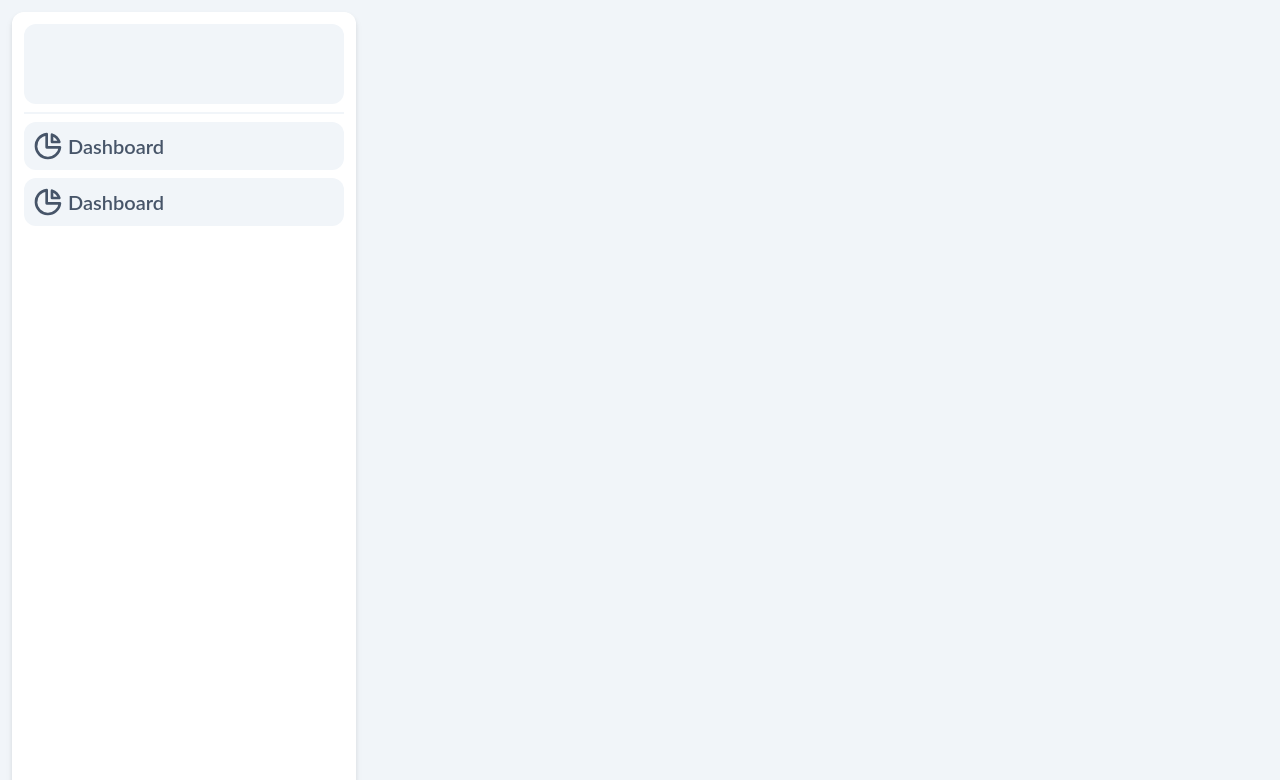
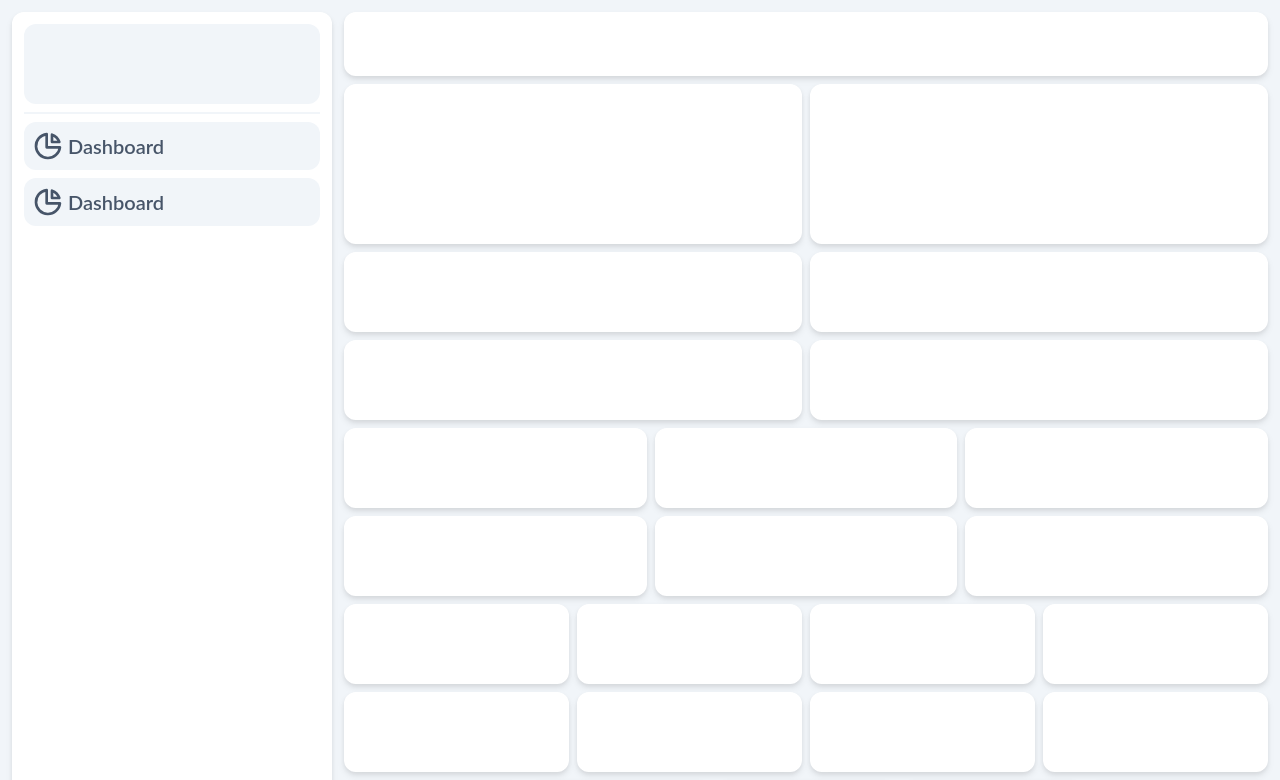
Before and after one commit to 13angs/react-ts-plain-css-demo, a React (Create React App) app: page / in a window 1280 px wide. Shown: the top 780 px of the page. Built offline with nearby package versions, Linux system fonts and the light colour scheme.

Commit message:
add grid, navbar, blog page, route

```diff
--- a/App.tsx
+++ b/App.tsx
@@ -1,14 +1,22 @@
 import * as React from 'react';
 import './style.css';
 import { BrowserRouter, Routes, Route } from 'react-router-dom';
-import Dashboard from './pages/dashboard/dashboard';
+import DashboardRoutes from './routes/dashboard';
+
+// lazily import Pages
+const Dashboard = React.lazy(() => import('./pages/dashboard/dashboard'));
+const Blog = React.lazy(() => import('./pages/blog/blog'));
 
 export default function App() {
+  const routes = new DashboardRoutes();
   return (
     <BrowserRouter>
-      <Routes>
-        <Route path="/" element={<Dashboard />} />
-      </Routes>
+      <React.Suspense fallback={<div>...</div>}>
+        <Routes>
+          <Route path={routes.blog} element={<Blog />} />
+          <Route path={routes.dashboard} element={<Dashboard />} />
+        </Routes>
+      </React.Suspense>
     </BrowserRouter>
   );
 }
--- /dev/null
+++ b/components/content/content.tsx
@@ -0,0 +1,19 @@
+import * as React from 'react';
+
+export interface contentProps {
+  children?: React.ReactNode;
+}
+function Content(props: contentProps) {
+  const { children } = props;
+  return (
+    <div className="ml-86 mt-20 mr-3 max-w-full py-1">
+      {/**
+       * Be aware when using text
+       * make sure it not connected
+       */}
+      {children}
+    </div>
+  );
+}
+
+export default Content;
--- a/components/drawer/drawer.tsx
+++ b/components/drawer/drawer.tsx
@@ -7,8 +7,13 @@ export interface drawerProps {
 
 export default function Drawer(props: drawerProps) {
   return (
-    <div className="fixed top-0 left-0 w-80 h-full rounded-xl p-3">
-      <div className="h-full w-full bg-white drop-shadow-md rounded-xl p-3 max-w-full">
+    <div className="fixed top-3 left-3 w-80 h-full rounded-xl">
+      {/**
+       * Avoid using full-width/margin if use fixed position
+       * Try using top left bottom right instread
+       */}
+
+      <div className="h-full bg-white drop-shadow-md rounded-xl p-3 max-w-full">
         <div className="w-full h-20 bg-slate-100 rounded-xl"></div>
         <div className="border-slate-100 border-solid border-01 flex grow my-2" />
         {/* don't use full width when using padding */}
--- a/components/layout/layout.tsx
+++ b/components/layout/layout.tsx
@@ -1,5 +1,7 @@
 import * as React from 'react';
+import Content from '../content/content';
 import Drawer from '../drawer/drawer';
+import NavBar from '../navbar/navbar';
 
 export interface layoutProps {
   children?: React.ReactNode;
@@ -9,8 +11,9 @@ export default function Layout(props: layoutProps) {
   const { children } = props;
   return (
     <div>
+      <NavBar />
       <Drawer />
-      {children}
+      <Content>{children}</Content>
     </div>
   );
 }
--- /dev/null
+++ b/components/navbar/navbar.tsx
@@ -0,0 +1,13 @@
+import * as React from 'react';
+
+export interface navBarProps {}
+
+function NavBar(props: navBarProps) {
+  return (
+    <div className="fixed right-3 top-3 left-86">
+      <nav className="h-16 bg-white rounded-xl drop-shadow-md"></nav>
+    </div>
+  );
+}
+
+export default NavBar;
--- /dev/null
+++ b/pages/blog/blog.tsx
@@ -0,0 +1,14 @@
+import * as React from 'react';
+import Layout from '../../components/layout/layout';
+
+function Blog() {
+  return (
+    <Layout>
+      <div>
+        <div>Blog Page</div>
+      </div>
+    </Layout>
+  );
+}
+
+export default Blog;
--- a/pages/dashboard/dashboard.tsx
+++ b/pages/dashboard/dashboard.tsx
@@ -6,5 +6,55 @@ export interface dashboardProps {
 }
 
 export default function Dashboard(props: dashboardProps) {
-  return <Layout>{/* <div>I'm from dashboard</div> */}</Layout>;
+  return (
+    <Layout>
+      {/**
+       * grid-rows means how many row should the children construct
+       */}
+      <div className="grid grid-rows-1 grid-flow-col gap-2 mb-2">
+        <div className="h-40 bg-white drop-shadow-md rounded-xl"></div>
+        <div className="h-40 bg-white drop-shadow-md rounded-xl"></div>
+      </div>
+
+      <div className="grid grid-rows-2 grid-flow-col gap-2 mb-2">
+        <div className="h-20 bg-white drop-shadow-md rounded-xl"></div>
+        <div className="h-20 bg-white drop-shadow-md rounded-xl"></div>
+        <div className="h-20 bg-white drop-shadow-md rounded-xl"></div>
+        <div className="h-20 bg-white drop-shadow-md rounded-xl"></div>
+      </div>
+
+      <div className="grid grid-rows-2 grid-flow-col gap-2 mb-2">
+        <div className="h-20 bg-white drop-shadow-md rounded-xl"></div>
+        <div className="h-20 bg-white drop-shadow-md rounded-xl"></div>
+        <div className="h-20 bg-white drop-shadow-md rounded-xl"></div>
+        <div className="h-20 bg-white drop-shadow-md rounded-xl"></div>
+        <div className="h-20 bg-white drop-shadow-md rounded-xl"></div>
+        <div className="h-20 bg-white drop-shadow-md rounded-xl"></div>
+      </div>
+
+      <div className="grid grid-rows-2 grid-flow-col gap-2 mb-2">
+        <div className="h-20 bg-white drop-shadow-md rounded-xl"></div>
+        <div className="h-20 bg-white drop-shadow-md rounded-xl"></div>
+        <div className="h-20 bg-white drop-shadow-md rounded-xl"></div>
+        <div className="h-20 bg-white drop-shadow-md rounded-xl"></div>
+        <div className="h-20 bg-white drop-shadow-md rounded-xl"></div>
+        <div className="h-20 bg-white drop-shadow-md rounded-xl"></div>
+        <div className="h-20 bg-white drop-shadow-md rounded-xl"></div>
+        <div className="h-20 bg-white drop-shadow-md rounded-xl"></div>
+      </div>
+
+      <div className="grid grid-rows-2 grid-flow-col gap-2 mb-2">
+        <div className="h-20 bg-white drop-shadow-md rounded-xl"></div>
+        <div className="h-20 bg-white drop-shadow-md rounded-xl"></div>
+        <div className="h-20 bg-white drop-shadow-md rounded-xl"></div>
+        <div className="h-20 bg-white drop-shadow-md rounded-xl"></div>
+        <div className="h-20 bg-white drop-shadow-md rounded-xl"></div>
+        <div className="h-20 bg-white drop-shadow-md rounded-xl"></div>
+        <div className="h-20 bg-white drop-shadow-md rounded-xl"></div>
+        <div className="h-20 bg-white drop-shadow-md rounded-xl"></div>
+        <div className="h-20 bg-white drop-shadow-md rounded-xl"></div>
+        <div className="h-20 bg-white drop-shadow-md rounded-xl"></div>
+      </div>
+    </Layout>
+  );
 }
--- /dev/null
+++ b/routes/dashboard.ts
@@ -0,0 +1,9 @@
+abstract class RouteAbs {
+  abstract dashboard: string;
+  abstract blog: string;
+}
+
+export default class DashboardRoutes extends RouteAbs {
+  dashboard = '/';
+  blog = '/blogs';
+}
--- a/style.css
+++ b/style.css
@@ -1,6 +1,7 @@
 html,
 body {
   overflow-x: hidden;
+  text-overflow: hidden;
   max-width: 100%;
   font-size: 16px;
   margin: 0px;
@@ -12,8 +13,12 @@ p {
   font-family: Lato;
 }
 
+/* position */
 .fixed {
   position: fixed;
+}
+.relative {
+  position: relative;
 }
 
 /* width */
@@ -46,8 +51,17 @@ p {
 .h-12 {
   height: 3rem;
 }
+.h-16 {
+  height: 4rem;
+}
 .h-20 {
   height: 5rem;
+}
+.h-40 {
+  height: 10rem;
+}
+.h-80 {
+  height: 20rem;
 }
 
 /* top left bottom right */
@@ -60,6 +74,10 @@ p {
   top: 0.75rem;
 }
 
+.top-15 {
+  top: 3.75rem;
+}
+
 /* left */
 .left-0 {
   top: 0px;
@@ -67,7 +85,17 @@ p {
 .left-3 {
   left: 0.75rem;
 }
+.left-86 {
+  left: 21.5rem;
+}
 
+/* right */
+.right-0 {
+  top: 0px;
+}
+.right-3 {
+  right: 0.75rem;
+}
 /* padding */
 .padding-1 {
   padding: 0.25rem;
@@ -85,6 +113,15 @@ p {
 .px-3 {
   padding: 0px 0.75rem;
 }
+.pl-86 {
+  padding: 0px 0px 0px 21.5rem;
+}
+.py-1 {
+  padding: 0.25rem 0px;
+}
+.py-3 {
+  padding: 0.75rem 0px;
+}
 
 /* margin */
 .m-1 {
@@ -100,6 +137,16 @@ p {
 .mt-2 {
   margin-bottom: 0.5rem;
 }
+.mt-16 {
+  margin-top: 4rem;
+}
+.mt-20 {
+  margin-top: 5rem;
+}
+/* margin right */
+.mr-3 {
+  margin-right: 0.75rem;
+}
 /* margin top bottom */
 .my-1 {
   margin: 0.25rem 0px;
@@ -109,6 +156,18 @@ p {
 }
 .my-3 {
   margin: 0.75rem 0px;
+}
+/* margin left */
+.ml-86 {
+  margin-left: 21.5rem;
+}
+
+/* bottom */
+.mb-2 {
+  margin-bottom: 0.5rem;
+}
+.mb-3 {
+  margin-bottom: 0.75rem;
 }
 
 /* border-radius */
@@ -198,6 +257,9 @@ p {
 }
 .grow {
   flex-grow: 1;
+}
+.wrap {
+  flex-wrap: wrap;
 }
 
 /* align items */
@@ -365,3 +427,82 @@ p {
 .ease-in-out {
   transition-timing-function: cubic-bezier(0.4, 0, 0.2, 1);
 }
+
+/* grid */
+.grid {
+  display: grid;
+}
+.grid-rows-1 {
+  grid-template-rows: repeat(1, minmax(0, 1fr));
+}
+.grid-rows-2 {
+  grid-template-rows: repeat(2, minmax(0, 1fr));
+}
+.grid-rows-3 {
+  grid-template-rows: repeat(3, minmax(0, 1fr));
+}
+.grid-rows-4 {
+  grid-template-rows: repeat(4, minmax(0, 1fr));
+}
+.grid-rows-5 {
+  grid-template-rows: repeat(5, minmax(0, 1fr));
+}
+.grid-rows-6 {
+  grid-template-rows: repeat(6, minmax(0, 1fr));
+}
+.grid-rows-none {
+  grid-template-rows: none;
+}
+
+.grid-cols-1 {
+  grid-template-columns: repeat(1, minmax(0, 1fr));
+}
+.grid-cols-2 {
+  grid-template-columns: repeat(2, minmax(0, 1fr));
+}
+.grid-cols-3 {
+  grid-template-columns: repeat(3, minmax(0, 1fr));
+}
+.grid-cols-4 {
+  grid-template-columns: repeat(4, minmax(0, 1fr));
+}
+.grid-cols-5 {
+  grid-template-columns: repeat(5, minmax(0, 1fr));
+}
+.grid-cols-6 {
+  grid-template-columns: repeat(6, minmax(0, 1fr));
+}
+.grid-cols-7 {
+  grid-template-columns: repeat(7, minmax(0, 1fr));
+}
+.grid-cols-8 {
+  grid-template-columns: repeat(8, minmax(0, 1fr));
+}
+.grid-cols-9 {
+  grid-template-columns: repeat(9, minmax(0, 1fr));
+}
+.grid-cols-10 {
+  grid-template-columns: repeat(10, minmax(0, 1fr));
+}
+.grid-cols-11 {
+  grid-template-columns: repeat(11, minmax(0, 1fr));
+}
+.grid-cols-12 {
+  grid-template-columns: repeat(12, minmax(0, 1fr));
+}
+.grid-cols-none {
+  grid-template-columns: none;
+}
+
+.grid-flow-row {
+  grid-auto-flow: row;
+}
+.grid-flow-col {
+  grid-auto-flow: column;
+}
+.grid-flow-row-dense {
+  grid-auto-flow: row dense;
+}
+.grid-flow-col-dense {
+  grid-auto-flow: column dense;
+}
```
